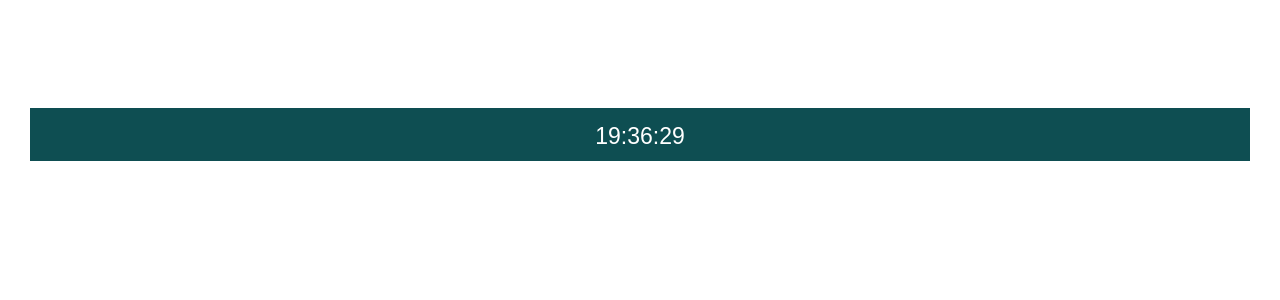
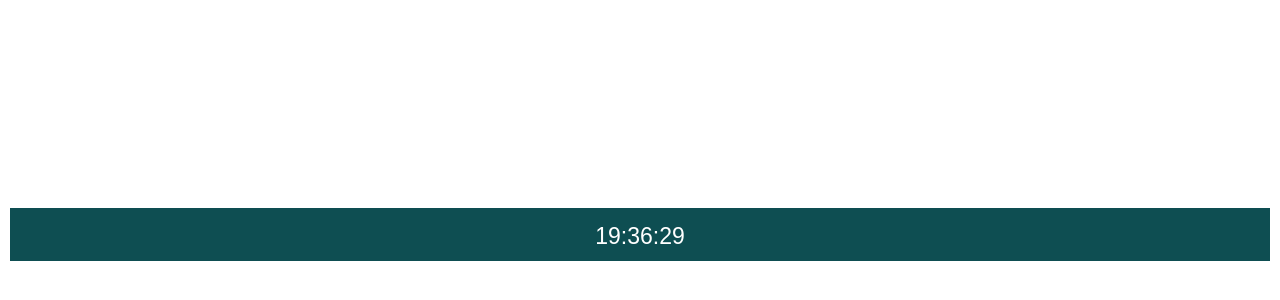
Before and after one commit to StephHedger/show-time-web, a React (Create React App) app: page / in a window 1280 px wide. Shown: the part 142-442 px from the top of the page. Built offline with nearby package versions, Linux system fonts and the light colour scheme.

Commit message:
Padding again

```diff
--- a/src/App.js
+++ b/src/App.js
@@ -38,7 +38,7 @@ const App = () => {
   return (
     <div
       className="App"
-      style={{ paddingTop: 250, paddingRight: 30, paddingLeft: 30 }}
+      style={{ paddingTop: 350, paddingRight: 10, paddingLeft: 10 }}
     >
       <Clock timeLeft={timeLeft} />
     </div>
```
